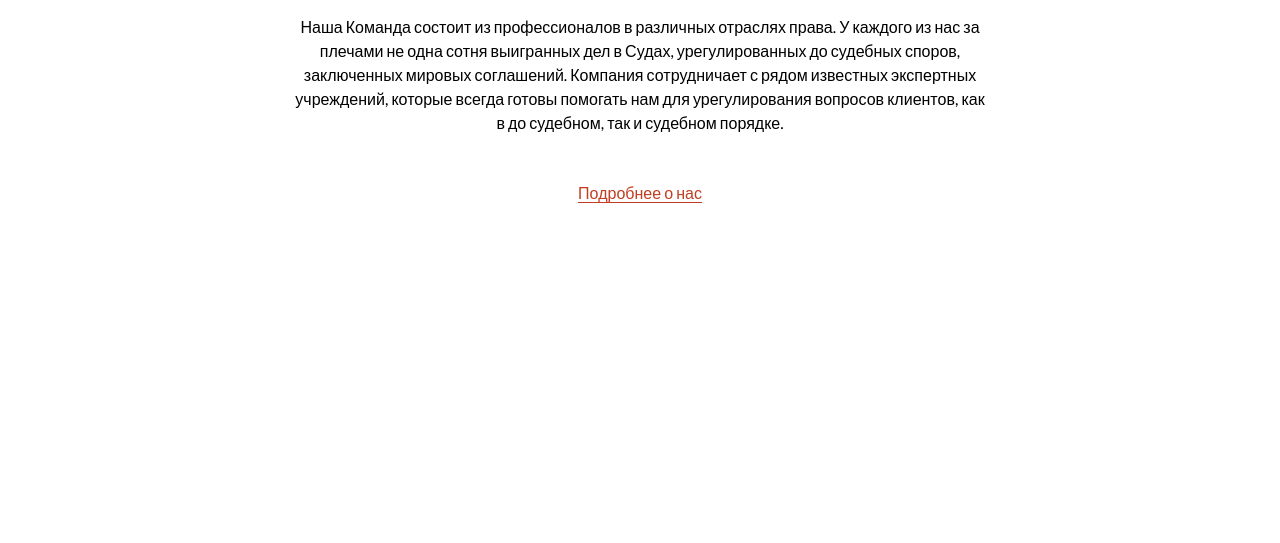
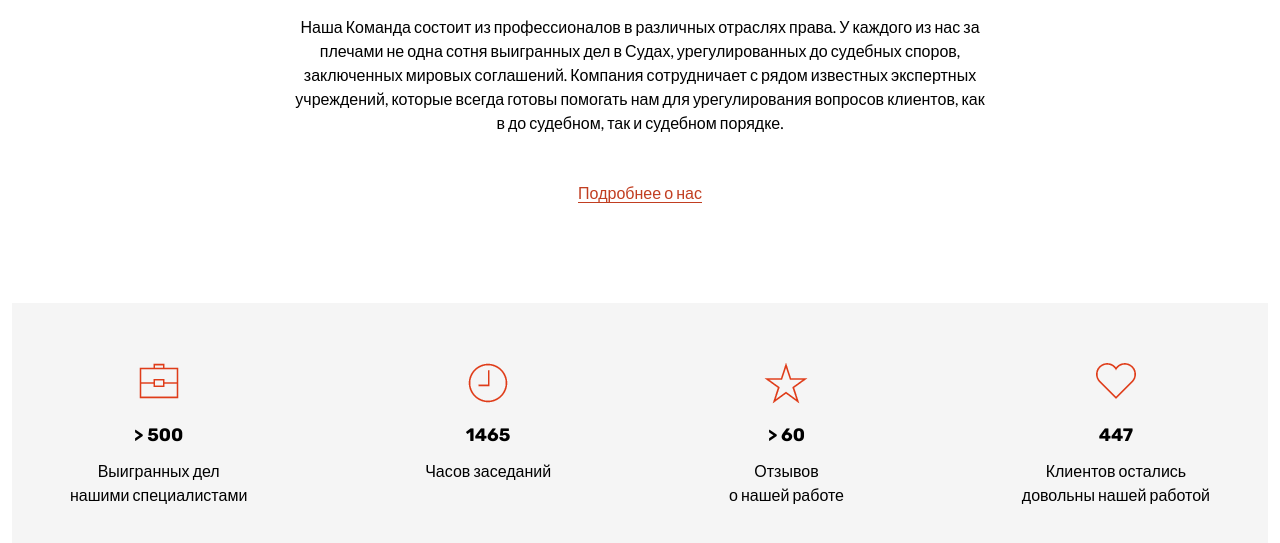
Before and after one commit to arrkhip/Legal-center, a website: page index.html in a window 1280 px wide. Shown: the part 710-1253 px from the top of the page. Before the commit the page ends 1013 px from the top, so only its background shows below. Drawn offline with Linux system fonts and the light colour scheme.

Commit message:
created card-plus and advantage section

```diff
--- /dev/null
+++ b/blocks/advantage/advantage.sass
@@ -0,0 +1,42 @@
+/*
+ * ========================
+ * ADVANTAGE
+ * ========================
+ */
+.advantage
+	position: relative
+	padding: 60px 0
+
+	&::before
+		content: ''
+		position: absolute
+		top: 0
+		left: 12px
+		width: calc(100% - 24px)
+		height: 100%
+		background-color: $grey
+
+	&__list
+		position: relative
+		display: flex
+		flex-wrap: wrap
+		justify-content: space-between
+		align-items: flex-start
+
+
+	@include width-sm
+		padding-bottom: 0
+
+		.card-plus
+		 	width: 50%
+		 	margin-bottom: 60px
+
+
+	@media (max-width: 480px)
+
+		&__list
+			flex-direction: column
+
+		.card-plus
+			width: 100%
+			margin-bottom: 50px
--- /dev/null
+++ b/blocks/card-plus/card-plus.sass
@@ -0,0 +1,19 @@
+/*
+ * ========================
+ * CARD-PLUS
+ * ========================
+ */
+.card-plus
+	text-align: center
+	color: $black
+
+	&__icon
+		min-height: 41px
+		margin-bottom: 22px
+
+	&__count
+		margin-bottom: 15px
+		font: 700 18px/1 $font-second
+
+	&__text
+		font-weight: 100
--- a/index.html
+++ b/index.html
@@ -20,7 +20,7 @@
 	<link rel="stylesheet" href="css/vendor/slick-slider/slick.css" />
 	<link rel="stylesheet" href="css/style.css" />
 
-	<link href="https://fonts.googleapis.com/css?family=Lato:300,400,700|Rubik:400,700" rel="stylesheet">
+	<link href="https://fonts.googleapis.com/css?family=Lato:100,300,400,700|Rubik:400,700" rel="stylesheet">
 </head>
 <body>
 
@@ -76,6 +76,42 @@
 	</section>
 
 
+	<section class="advantage">
+		<div class="grid">
+			<div class="advantage__list">
+				<div class="card-plus">
+					<div class="card-plus__icon">
+						<img src="img/icons/i-work.png" alt="" />
+					</div>
+					<div class="card-plus__count">> 500</div>
+					<p class="card-plus__text">Выигранных дел<br>нашими специалистами</p>
+				</div>
+				<div class="card-plus">
+					<div class="card-plus__icon">
+						<img src="img/icons/i-clock.png" alt="" />
+					</div>
+					<div class="card-plus__count">1465</div>
+					<p class="card-plus__text">Часов заседаний</p>
+				</div>
+				<div class="card-plus">
+					<div class="card-plus__icon">
+						<img src="img/icons/i-star.png" alt="" />
+					</div>
+					<div class="card-plus__count">> 60</div>
+					<p class="card-plus__text">Отзывов<br>о нашей работе</p>
+				</div>
+				<div class="card-plus">
+					<div class="card-plus__icon">
+						<img src="img/icons/i-heart.png" alt="" />
+					</div>
+					<div class="card-plus__count">447</div>
+					<p class="card-plus__text">Клиентов остались<br>довольны нашей работой</p>
+				</div>
+			</div>
+		</div>
+	</section>
+
+
 
 	<script src="scripts/vendor/jquery/jquery-3.1.1.min.js"></script>
 	<script src="scripts/vendor/slick-1.6.0/slick.min.js"></script>
--- a/sass/style.sass
+++ b/sass/style.sass
@@ -10,3 +10,5 @@
 @import '../blocks/promo/promo.sass'
 @import '../blocks/btn/btn.sass'
 @import '../blocks/about/about.sass'
+@import '../blocks/card-plus/card-plus.sass'
+@import '../blocks/advantage/advantage.sass'
```
Also changed, not shown: css/style.css.
